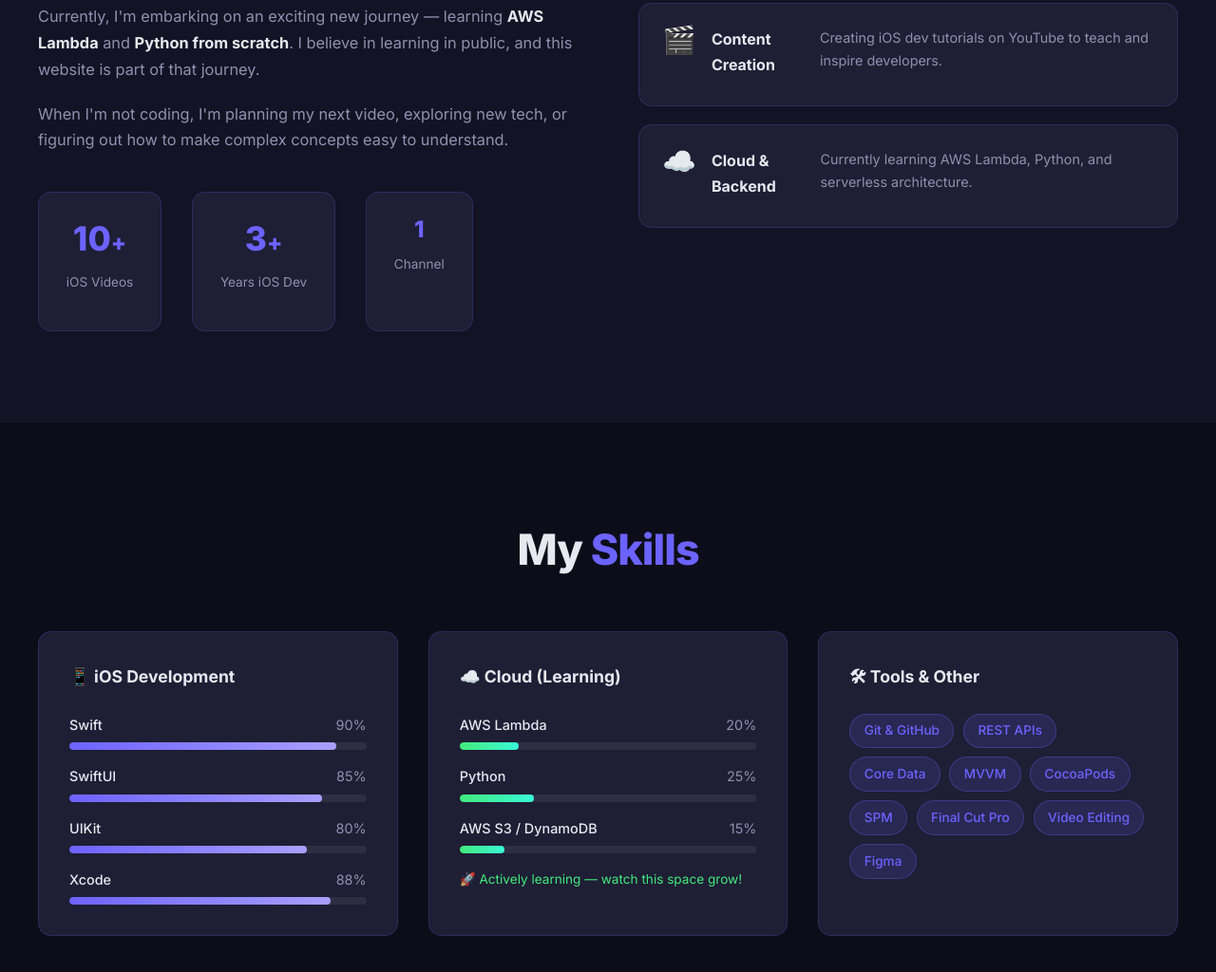
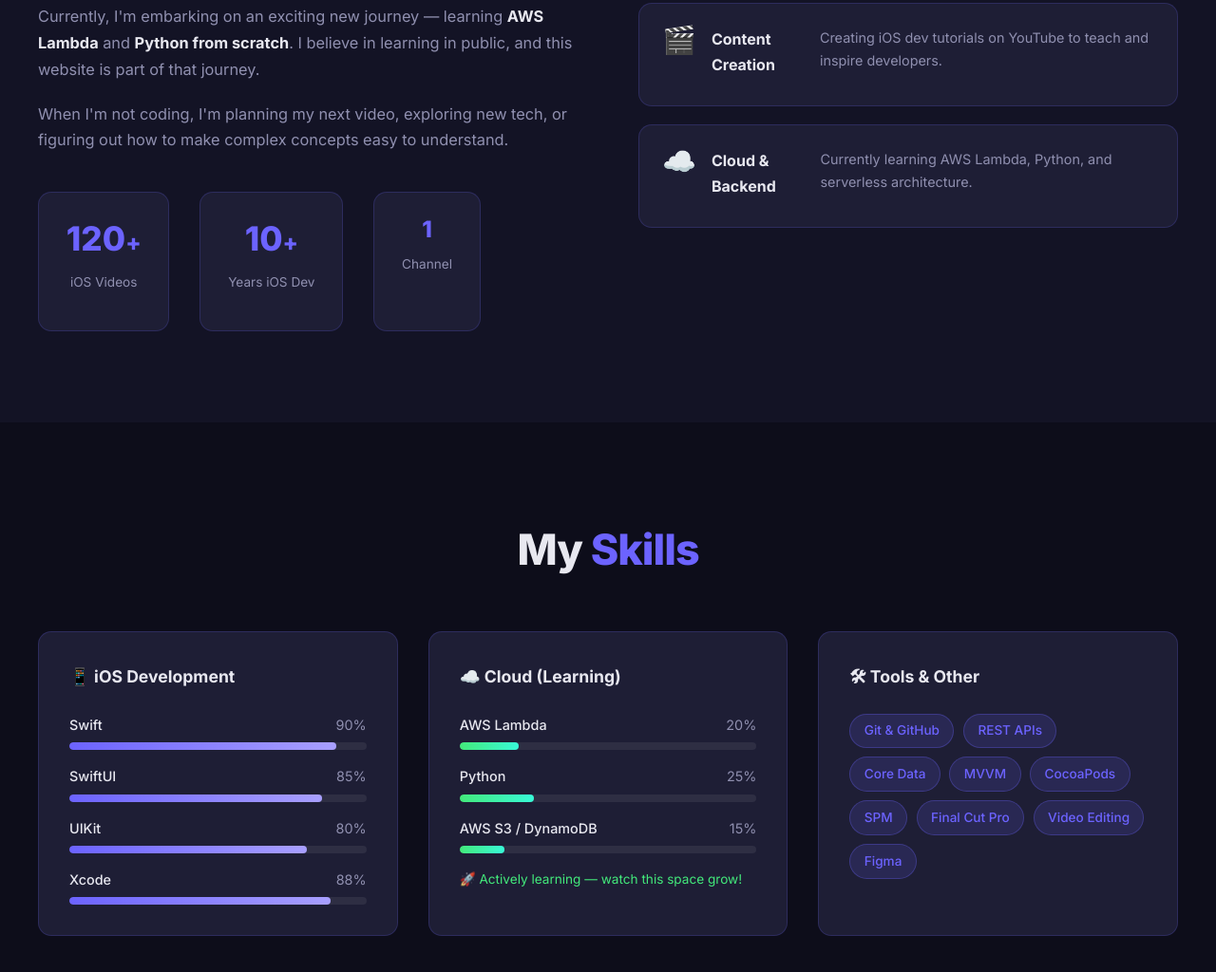
Before and after one commit to Rajeswarip1203/rajeswarip1203.github.io, a plain HTML site: page index.html in a window 1280 px wide. Shown: the part 1146-2170 px from the top of the page at 95% size. Drawn offline with Linux system fonts and the light colour scheme.

Commit message:
update UI

```diff
--- a/index.html
+++ b/index.html
@@ -78,11 +78,11 @@
           </p>
           <div class="about-stats">
             <div class="stat">
-              <span class="stat-number" data-target="10">0</span><span>+</span>
+              <span class="stat-number" data-target="120">0</span><span>+</span>
               <p>iOS Videos</p>
             </div>
             <div class="stat">
-              <span class="stat-number" data-target="3">0</span><span>+</span>
+              <span class="stat-number" data-target="10">0</span><span>+</span>
               <p>Years iOS Dev</p>
             </div>
             <div class="stat">
```
